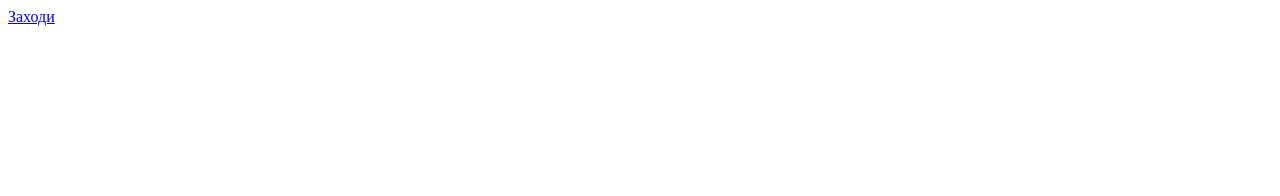
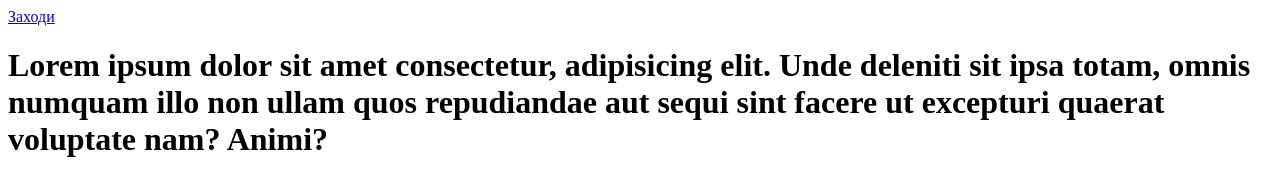
Before and after one commit to NikiPavlo/first-project, a plain HTML site: page index.html in a window 1280 px wide. Drawn offline with Linux system fonts and the light colour scheme.

Commit message:
Добавил строк

```diff
--- a/index.html
+++ b/index.html
@@ -10,7 +10,13 @@
       <a class="link" href="https://ya.ru">Заходи</a>
     </div>
     <footer>
-      <div></div>
+      <div class="footer">
+        <h1>
+          Lorem ipsum dolor sit amet consectetur, adipisicing elit. Unde
+          deleniti sit ipsa totam, omnis numquam illo non ullam quos repudiandae
+          aut sequi sint facere ut excepturi quaerat voluptate nam? Animi?
+        </h1>
+      </div>
     </footer>
   </body>
 </html>
--- a/style.css
+++ b/style.css
@@ -9,3 +9,8 @@
   height: 100px;
   background-color: blue;
 }
+
+.footer {
+  margin: 0;
+  font-size: 14px;
+}
```
